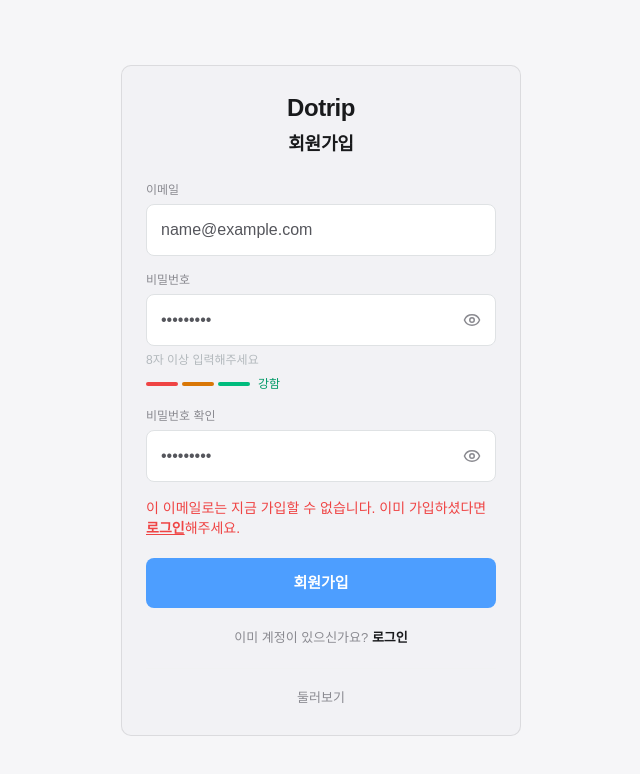
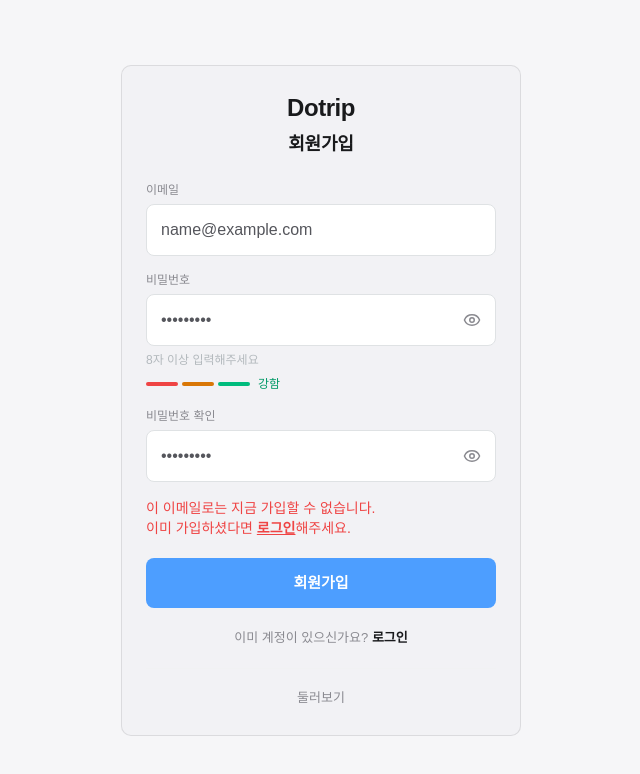
Before and after one commit to hwp-log/devlog, a Next.js app: page /signup in a window 1280 px wide. Both pictures are taken after typing "name@example.com", "Sample123", "Sample123" into the empty fields and a click on the button "회원가입". Shown: the top 774 px of the page, without its empty margins (319-959 px from the left). Built offline with nearby package versions, Linux system fonts and the light colour scheme; no server answers.

Commit message:
fix: 회원가입 실패 문구 줄바꿈 - 문장 단위로

```diff
--- a/app/(auth)/signup/SignupForm.tsx
+++ b/app/(auth)/signup/SignupForm.tsx
@@ -130,19 +130,23 @@ export function SignupForm({ action }: SignupFormProps) {
         </div>
       </div>
       {state && 'error' in state && (
-        <p role="alert" className="text-sm text-danger break-keep">
+        <div role="alert" className="text-sm text-danger break-keep">
           {state.error === SIGNUP_BLOCKED_ERROR ? (
             <>
-              이 이메일로는 지금 가입할 수 없습니다. 이미 가입하셨다면{' '}
-              <Link href="/login" className="font-semibold underline">
-                로그인
-              </Link>
-              해주세요.
+              {/* 문장 단위 줄바꿈 — 카드 폭 임의 줄바꿈이 둘째 문장을 어중간하게 끊음 */}
+              <p>이 이메일로는 지금 가입할 수 없습니다.</p>
+              <p>
+                이미 가입하셨다면{' '}
+                <Link href="/login" className="font-semibold underline">
+                  로그인
+                </Link>
+                해주세요.
+              </p>
             </>
           ) : (
             state.error
           )}
-        </p>
+        </div>
       )}
       <button type="submit" disabled={isPending} className={`mt-1 ${BTN_SUBMIT}`}>
         {isPending ? '가입 중...' : '회원가입'}
```
